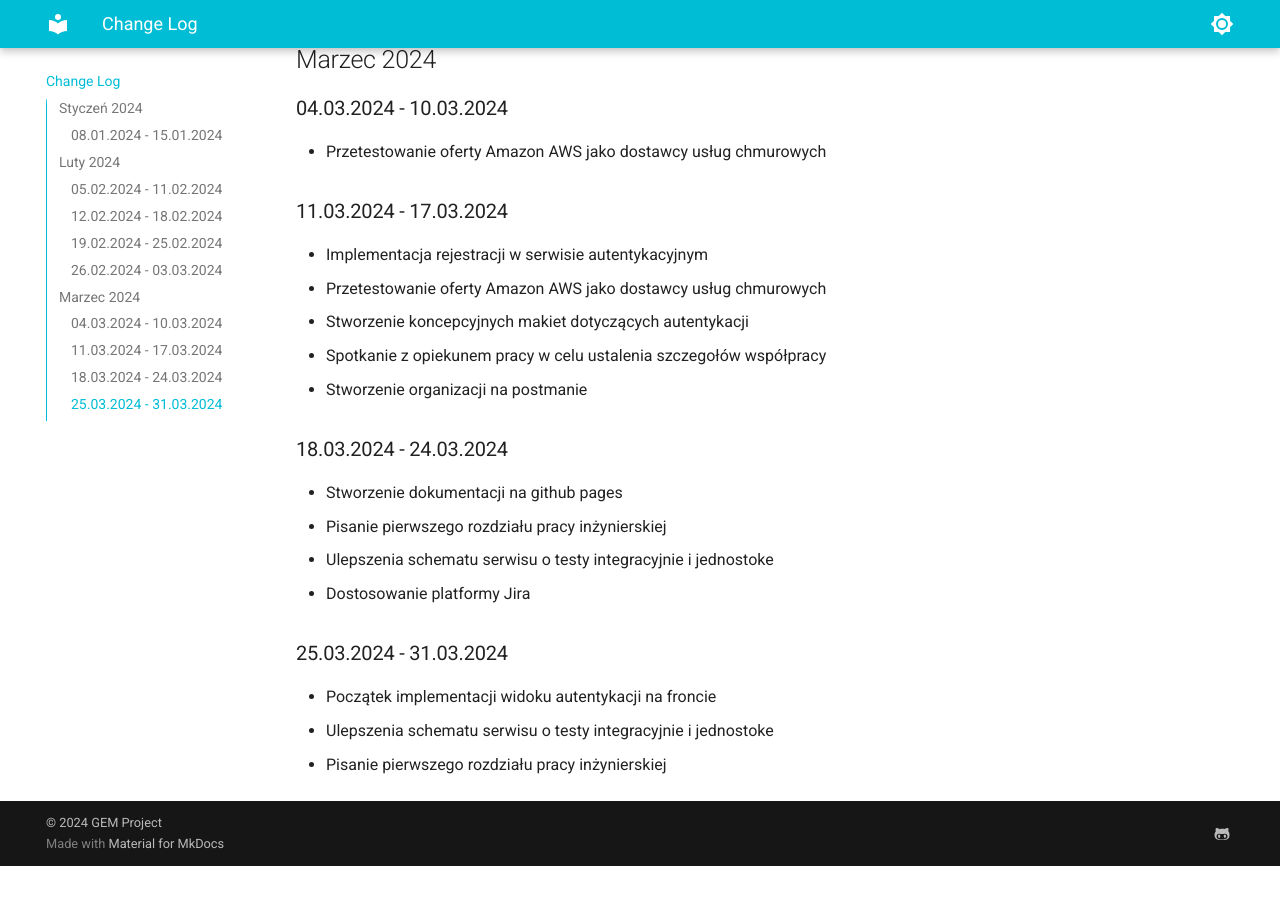
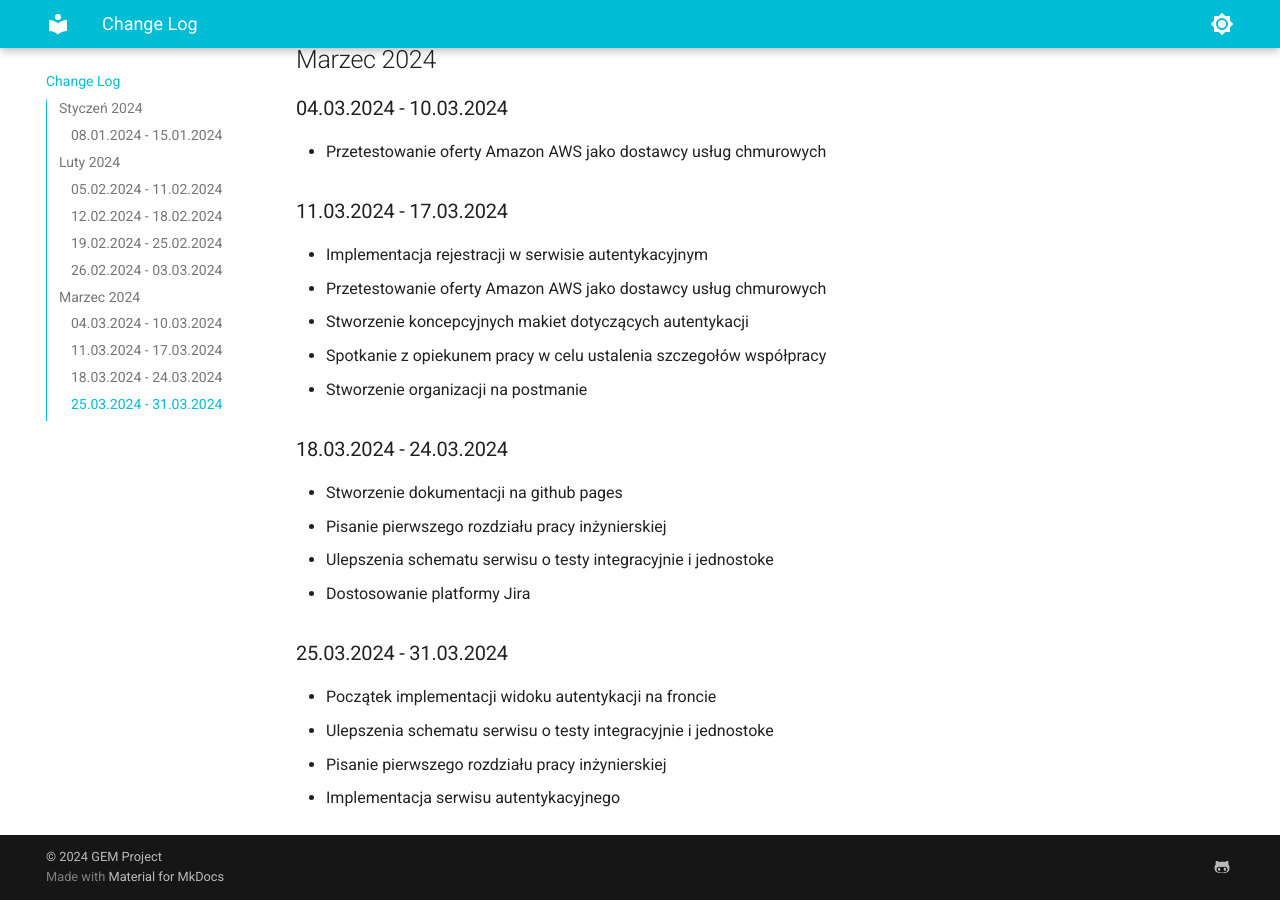
Before and after one commit to Group-Expense-Manager/gem-docs, an MkDocs documentation site: the page built from docs/change_log.md, in a window 1280 px wide and 900 px high, scrolled down 990 px. Built offline with MkDocs 1.6.1 and Material for MkDocs 9.7.7, drawn with Linux system fonts in a browser that asks for light colours; before the commit the page ends 1856 px from its top, so only the background shows below that.

Commit message:
Update change_log.md

```diff
--- a/docs/change_log.md
+++ b/docs/change_log.md
@@ -35,3 +35,4 @@
 * Początek implementacji widoku autentykacji na froncie
 * Ulepszenia schematu serwisu o testy integracyjnie i jednostoke
 * Pisanie pierwszego rozdziału pracy inżynierskiej
+* Implementacja serwisu autentykacyjnego
```
